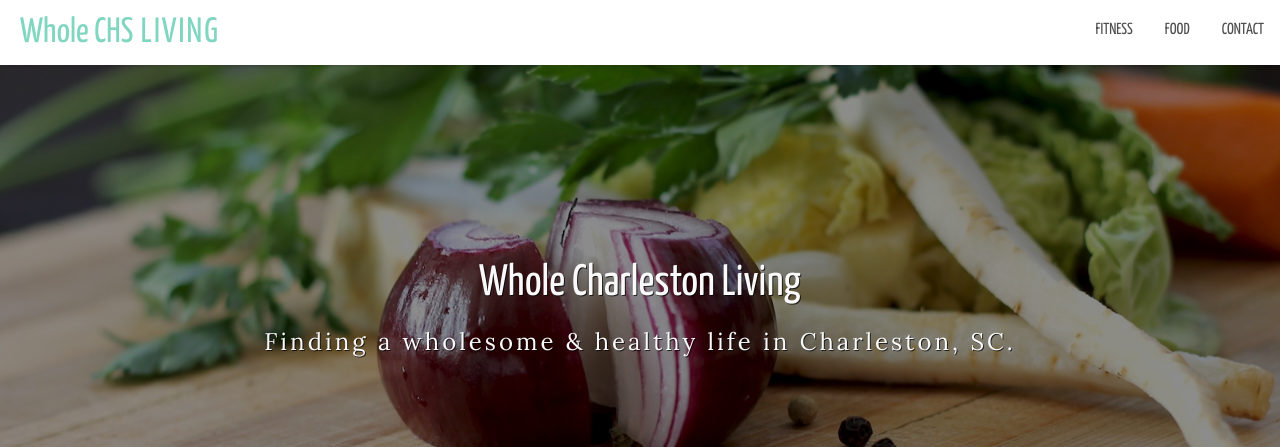
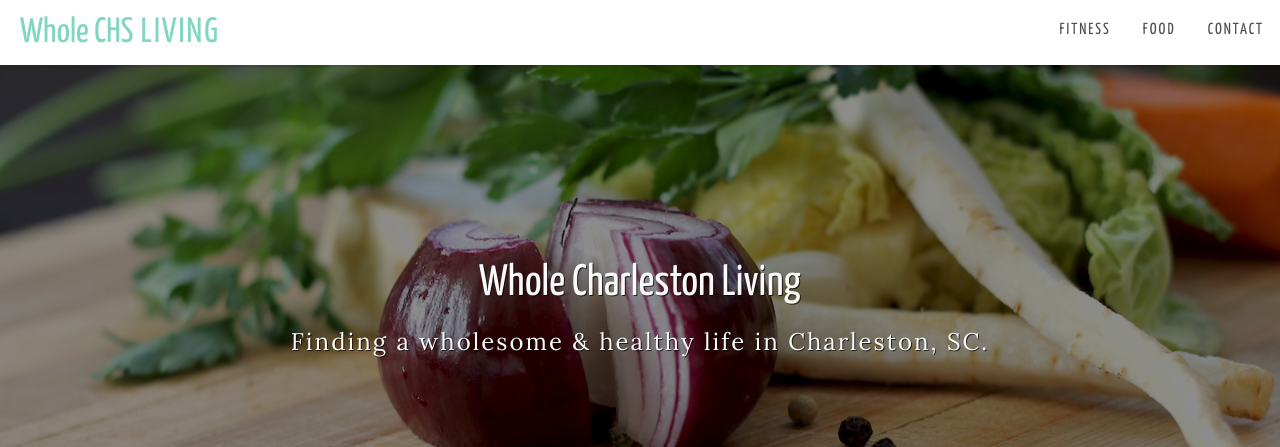
Before and after one commit to dmarooney1105/wholechsliving, a Jekyll site: the page built from index.md, in a window 1280 px wide. Shown: the top 447 px of the page. Built offline with Jekyll 4.4.1, drawn with Linux system fonts in a browser that asks for light colours; nearby versions of some CDN libraries; some web fonts are replaced.

Commit message:
Updated '_sass/settings/_typography.scss' via CloudCannon

```diff
--- a/_sass/settings/_typography.scss
+++ b/_sass/settings/_typography.scss
@@ -76,7 +76,7 @@ h2.trafalgar {
 // subheadings (h2 under sections) & blockquotes
 h2.double-pica, span.double-pica {
   font-family: $secondary-font;
-  letter-spacing: 3px;
+  letter-spacing: 2px;
   font-weight: 200;
   color: inherit;
   @media all and (min-width:$breakpoint-laptop-large){
@@ -141,7 +141,7 @@ h4.pica, li.pica, a.pica {
   text-transform: uppercase;
   font-weight: 400;
   color: inherit;
-  // letter-spacing: 2px;
+   letter-spacing: 2px;
   @media all and (min-width:$breakpoint-laptop-large){
     font-size: 18px;
     line-height:22px;
```
